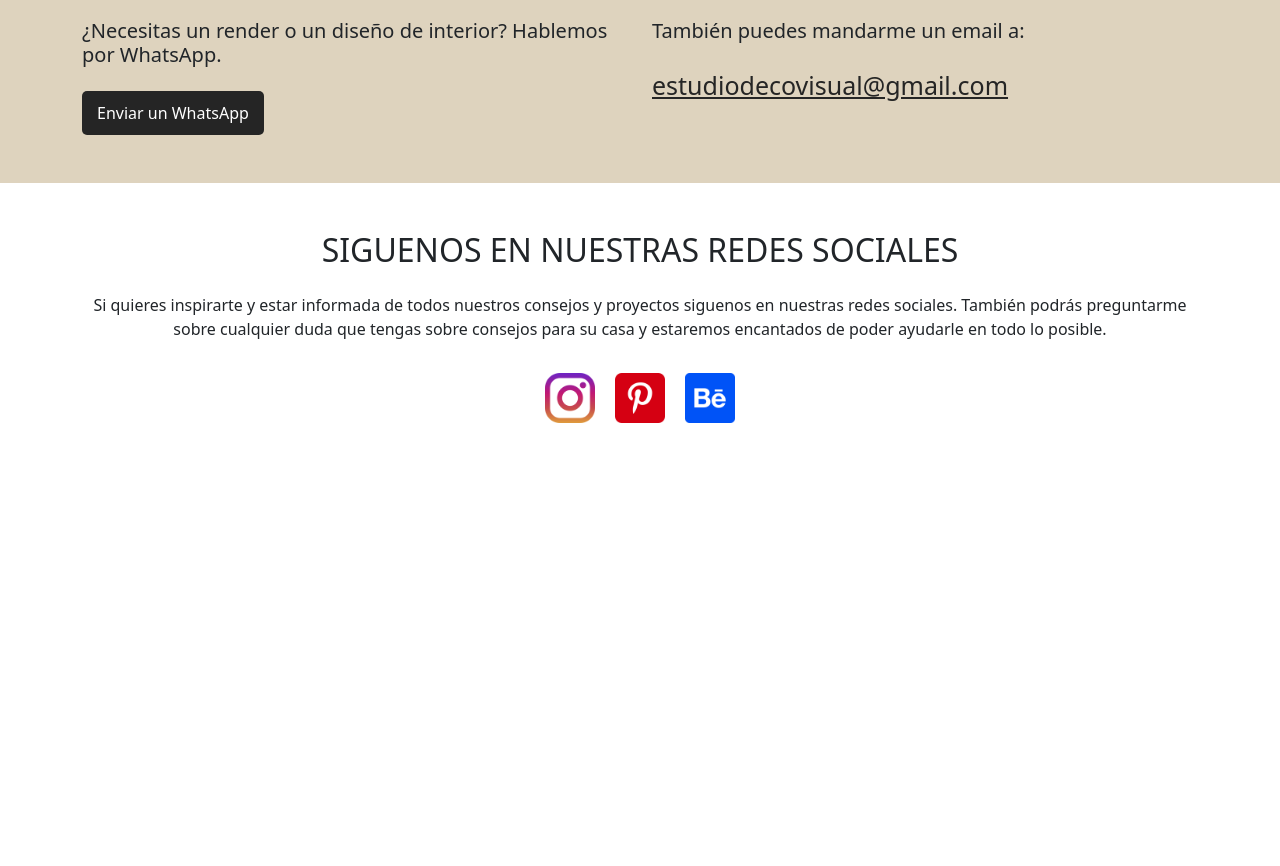
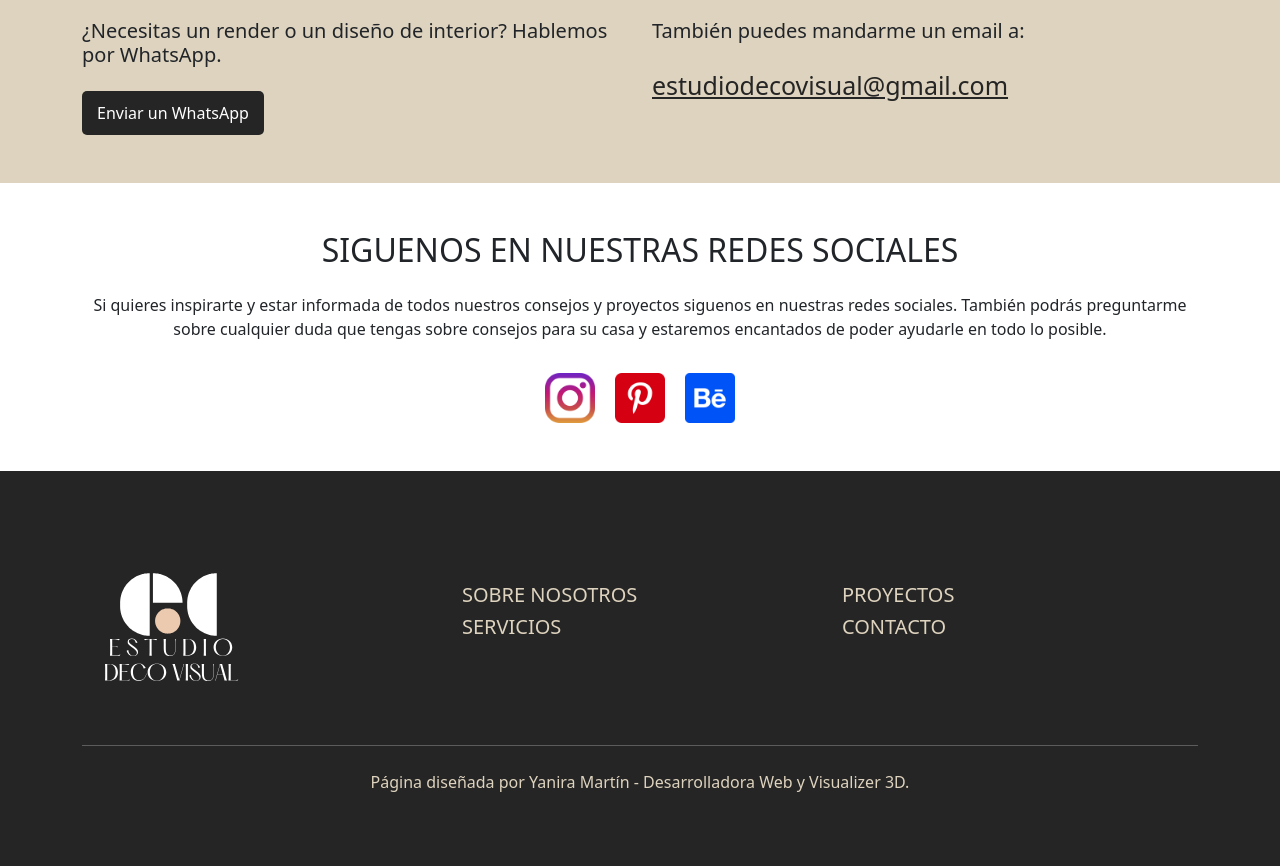
Before and after one commit to yaniramc/estudio-nua, a plain HTML site: page index.html in a window 1280 px wide. Shown: the part 2939-3805 px from the top of the page. Before the commit the page ends 3410 px from the top, so only its background shows below. Drawn offline with nearby package versions, Linux system fonts and the light colour scheme.

Commit message:
Agregando footer

```diff
--- a/index.html
+++ b/index.html
@@ -32,7 +32,7 @@
                         <a class="nav-link active" aria-current="page" href="index.html">INICIO</a>
                     </li>
                     <li class="nav-item">
-                        <a class="nav-link" href="#sobre-mi">SOBRE NOSOTROS</a>
+                        <a class="nav-link" href="#sobre-nosotros">SOBRE NOSOTROS</a>
                     </li>
                     <li class="nav-item">
                         <a class="nav-link" href="#servicios">SERVICIOS</a>
@@ -53,7 +53,7 @@
 <img src="static/img/foto-portada.jpg" width="100%" height="1000" alt="foto-portada.jpg">
 
 
-<section id="sobre-mi">
+<section id="sobre-nosotros">
     <div class="container pt-5 pb-5">
         <div class="row d-flex justify-content-center">
             <div class="col-sm-12 text-center">
@@ -255,6 +255,26 @@
     </div>
 </section>
 
+<footer class="color-footer text-white">
+    <div class="container py-5">
+        <div class="row py-3 d-flex justify-content-center">
+            <div class="col-sm-12 col-md-6 col-lg-4">
+                <img src="static/img/logo-blanco.svg" alt="logo-blanco.svg" width="50%">
+            </div>
+             <div class="col-sm-12 col-md-6 col-lg-4 py-5">
+                 <h5><a href="#sobre-nosotros" class="text-decoration-none color-link">SOBRE NOSOTROS</a></h5>
+                <h5><a href="#servicios" class="text-decoration-none color-link">SERVICIOS</a></h5>
+            </div>
+            <div class="col-sm-12 col-md-6 col-lg-4 py-5">
+                <h5><a href="#proyectos" class="text-decoration-none color-link">PROYECTOS</a></h5>
+                <h5><a href="#contacto" class="text-decoration-none color-link">CONTACTO</a></h5>
+            </div>
+        </div>
+        <hr>
+        <p class="pt-2 pb-2 text-center color-p-footer">Página diseñada por Yanira Martín - Desarrolladora Web y Visualizer 3D.</p>
+    </div>
+</footer>
+
 
 <script src="https://cdn.jsdelivr.net/npm/@popperjs/core@2.11.8/dist/umd/popper.min.js"
         integrity="sha384-I7E8VVD/ismYTF4hNIPjVp/Zjvgyol6VFvRkX/vR+Vc4jQkC+hVqc2pM8ODewa9r"
--- a/static/css/styles.css
+++ b/static/css/styles.css
@@ -16,6 +16,17 @@
 }
 
 
+.color-link {
+    color: #DED3BE;
+}
+.color-link:hover {
+    color: white;
+}
+
+
+.color-p-footer {
+    color: #DED3BE;
+}
 
 .email-link {
     color: #252525;
@@ -45,3 +56,8 @@
     margin-left: 20px;
     margin-right: 20px;
 }
+
+
+.color-footer {
+    background-color: #252525;
+}
```
Also changed, not shown: static/img/logo-blanco.svg (added).
